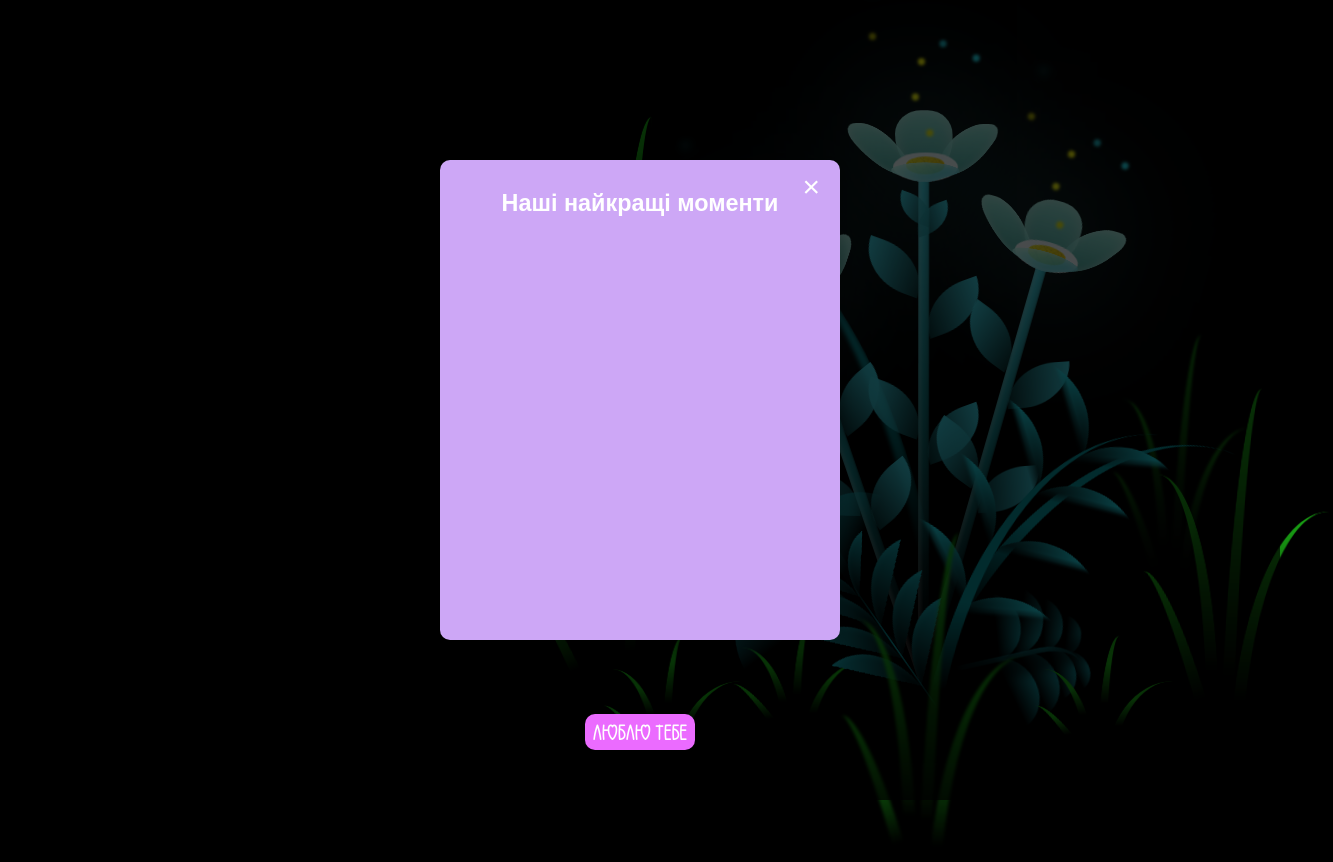
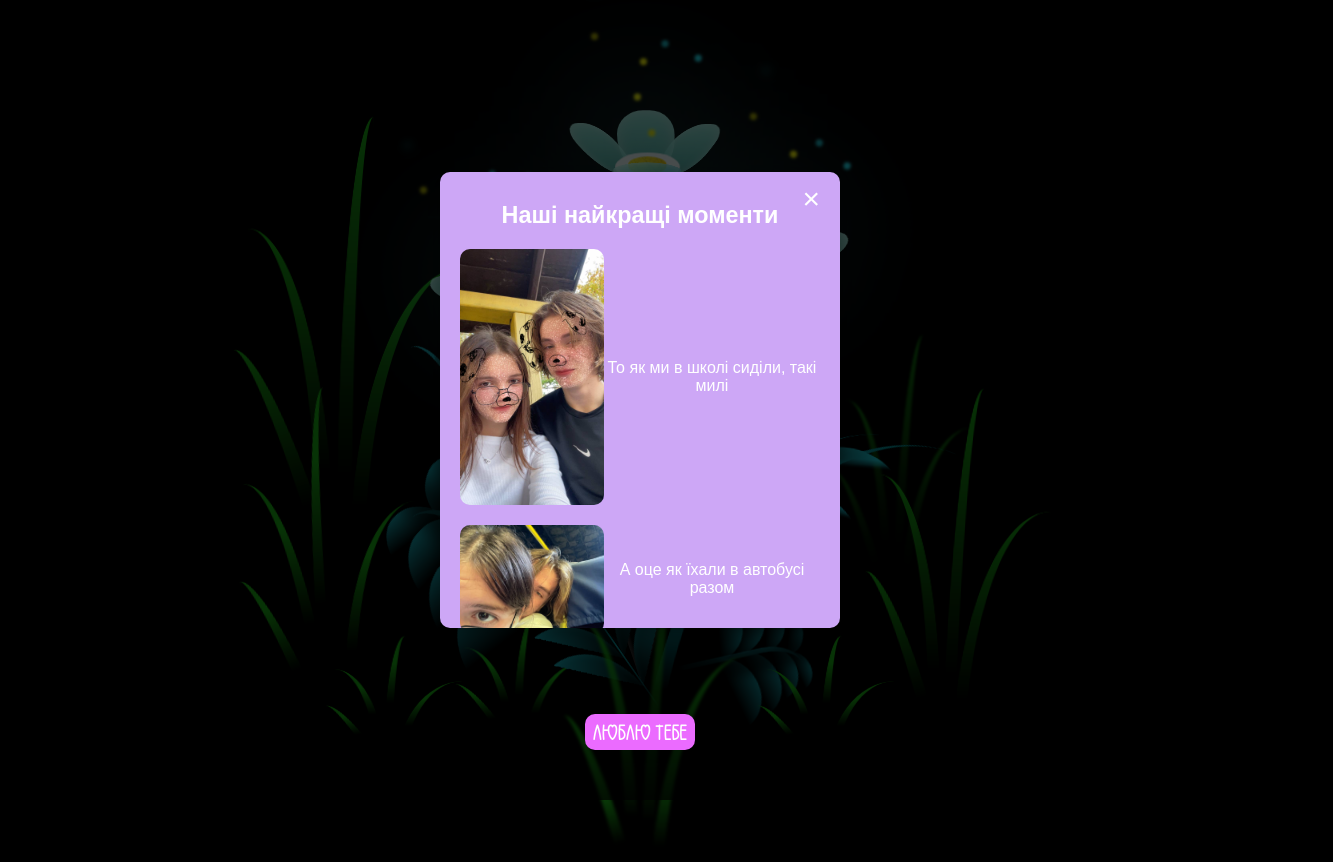
Before and after one commit to OgShadoww/SofiykaGift, a plain HTML site: page index.html in a window 1280 px wide. Both pictures are taken after a click on the button "Люблю тебе". Shown: the whole page, 1333 px wide, since content can reach past the window. Drawn offline with Linux system fonts and the light colour scheme.

Commit message:
add photo

```diff
--- a/index.html
+++ b/index.html
@@ -315,7 +315,7 @@
       <div class="modal-content">
           <span class="close">&times;</span>
           <h3>Наші найкращі моменти</h3>
-          <!-- <div class="photo-gal">
+          <div class="photo-gal">
             <div class="photo-gal_cont">
               <img src="./img/IMG_9220.JPG" alt="">
               <p>То як ми в школі сиділи, такі милі</p>
@@ -336,11 +336,7 @@
               <img src="./img/IMG_9218.JPG" alt="">
               <p>НА ОЦІЙ ТАКІ КЛЬОВИЇ, то як на центрі гуляли. Дві кіці</p>
             </div>
-            <div class="photo-gal_cont">
-              <img src="./img/IMG_3106.jpg" alt="">
-              <p>ТАКІ ШИКАРНІ, не забуду взагалі ніколи ці моменти</p>
-            </div>
-          </div> -->
+          </div>
       </div>
   </div>
 </body>
--- a/style.css
+++ b/style.css
@@ -36,6 +36,7 @@ body {
   overflow: hidden;
   perspective: 1000px;
   padding: 50px 0px;
+  overflow: hidden;
 }
 
 .button {
@@ -60,8 +61,10 @@ body {
   height: 100%;
   background-color: rgba(0, 0, 0, 0.7);
   display: flex;
-  justify-content: center;
-  align-items: center;
+    justify-content: center;
+    align-items: center; /* Було center */
+    padding: 20px; /* Додає відступ зверху */
+    overflow-y: auto;
 
   /* Початковий стан - невидимий */
   opacity: 0;
@@ -128,6 +131,7 @@ body {
 
 
 .night {
+  overflow: hidden;
   position: fixed;
   left: 50%;
   top: 0;
@@ -138,7 +142,7 @@ body {
 }
 
 .flowers {
-  position: relative;
+  position: fixed;
   transform: scale(0.9);
 }
 
```
Also changed, not shown: img/IMG_9220.JPG (added).
